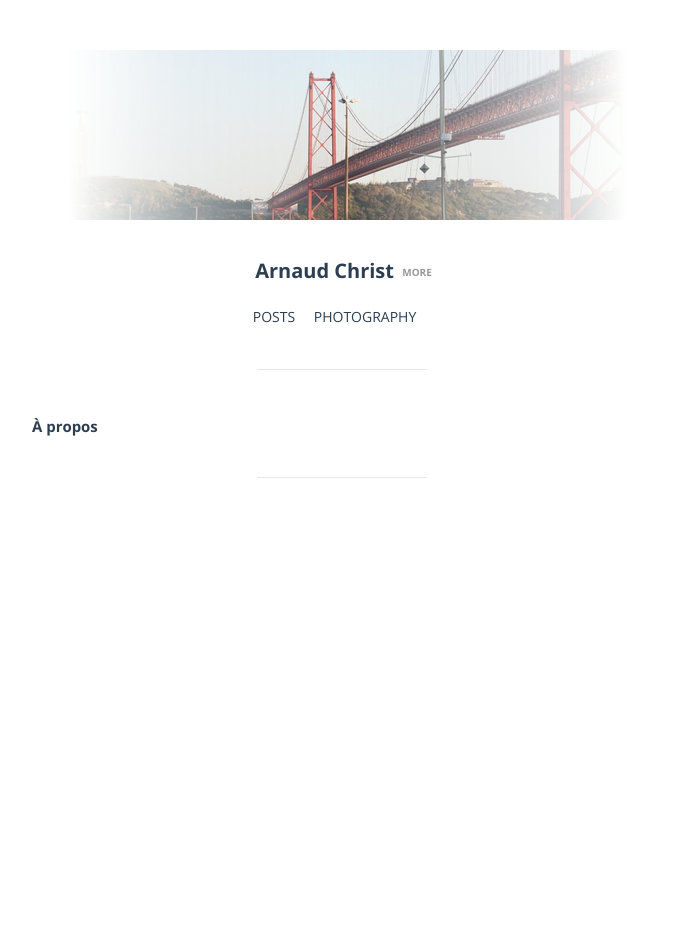
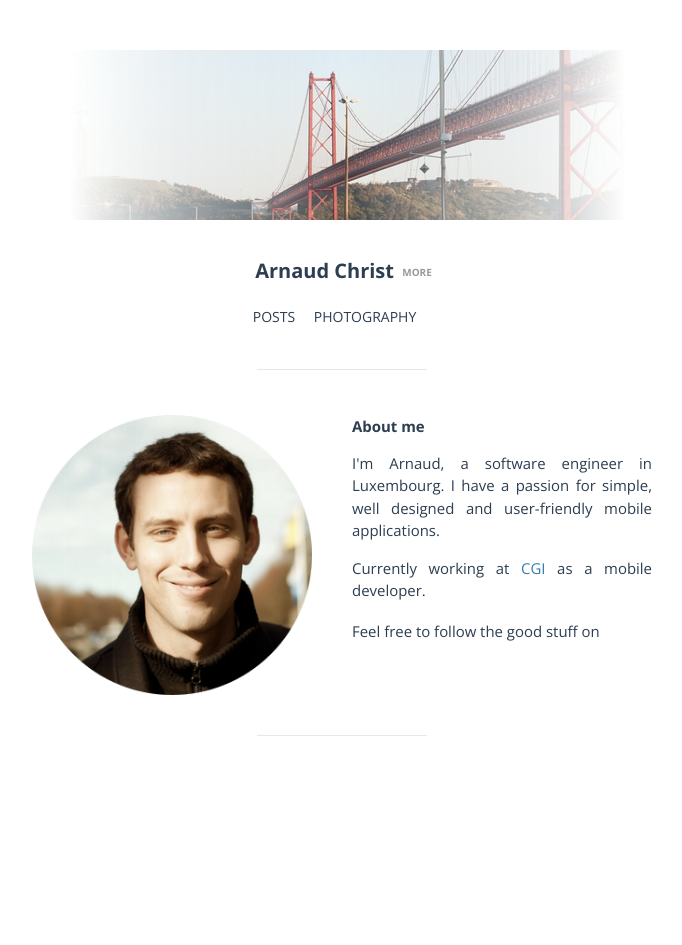
Before and after one commit to Onra/onra.github.io, a Jekyll site: the page built from about.html, in a window 1280 px wide. Shown: the whole page, without its empty margins (298-980 px from the left). Built offline with Jekyll 4.4.1, drawn with Linux system fonts in a browser that asks for light colours; some web fonts are replaced.

Commit message:
Add about page

```diff
--- a/_posts/2013-11-06-welcome-to-jekyll.markdown
+++ b/_posts/2013-11-06-welcome-to-jekyll.markdown
@@ -1,6 +1,6 @@
 ---
 layout: post
-title:  "Implementing UICollectionViewLayout"
+title:  "Fake article"
 date:   2013-11-06 16:26:26
 categories: jekyll update
 ---
--- a/about.html
+++ b/about.html
@@ -3,6 +3,19 @@ layout: default
 title: Arnaud Christ
 ---
 
-<div id="home">
-    <h1>À propos</h1>
+<div id="about">
+    <section>
+        <img alt="Arnaud Christ" src="/images/about.png" width="280" />
+        <div class="content">
+            <h1>About me</h1>
+            <p>
+                I'm Arnaud, a software engineer in Luxembourg. I have a passion for simple, well designed and user-friendly mobile applications.
+            </p>
+            <p>
+                Currently working at <a href="http://www.cgi.com/en" target="_blank">CGI</a> as a mobile developer.
+            </p>
+            <p>Feel free to follow the good stuff on <a href="https://twitter.com/arn_aud" class="symbol" target="_blank">&#xe086;</a></p>
+        </div>
+        <div class="clear"></div>
+    </section>
 </div>
--- a/css/main.css
+++ b/css/main.css
@@ -61,6 +61,17 @@ a:hover {
 table {
   font-size: inherit;
   font: 100%;
+}
+
+.clear {
+    clear: both;
+}
+
+.symbol {
+    position: relative;
+    font-family: Mono Social Icons Font;
+    font-size: 30px;
+    top: 3px;
 }
 
 /*****************************************************************************/
@@ -361,6 +372,26 @@ ul.posts li span.date {
     color: #7f8c8d;
 }
 
+
+/*****************************************************************************/
+/*
+/* About
+/*
+/*****************************************************************************/
+#about section {
+    margin: 0 auto;
+    clear: both;
+}
+
+#about section img {
+    float: left;
+}
+
+#about section .content {
+    width: 300px;
+    float: right;
+}
+
 /*****************************************************************************/
 /*
 /* Footer
```
Also changed, not shown: _layouts/default.html (+10 -0 lines), index.html (+8 -0 lines), images/about.png (added), 1 other file.
